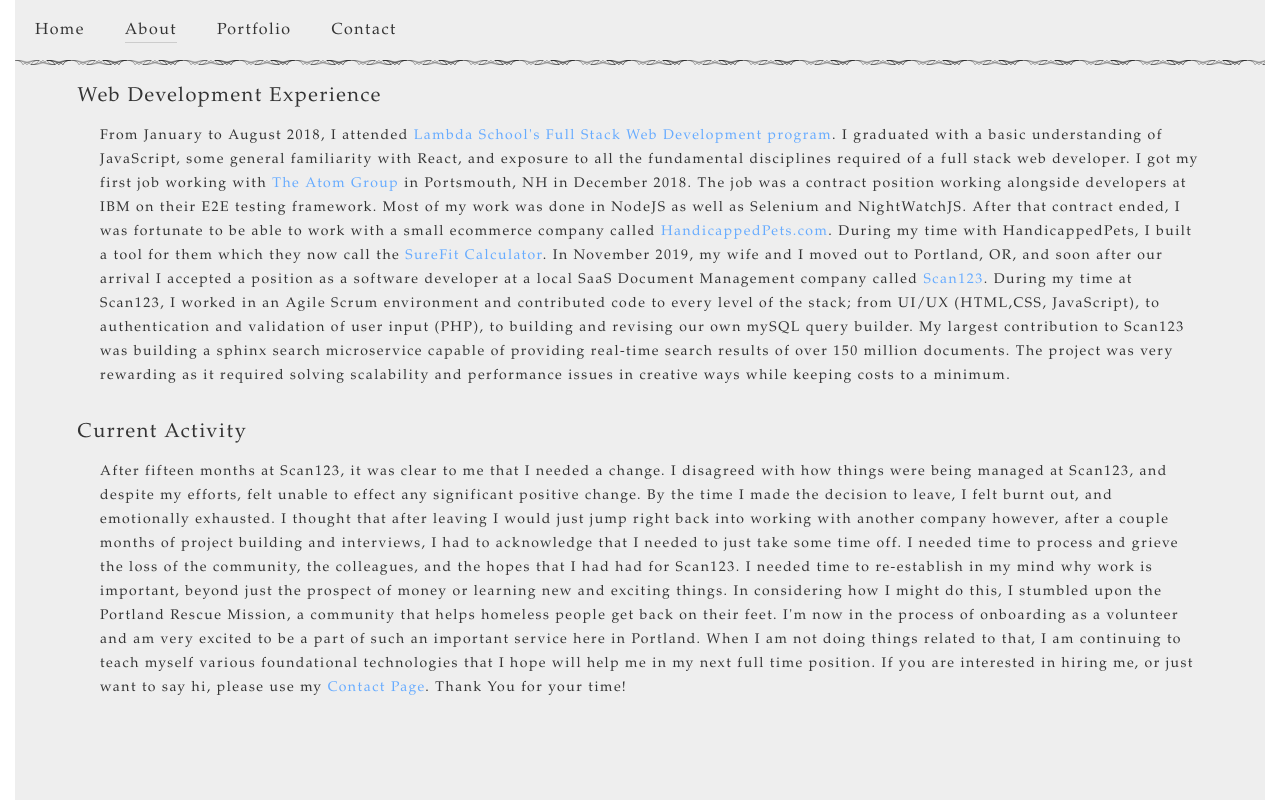
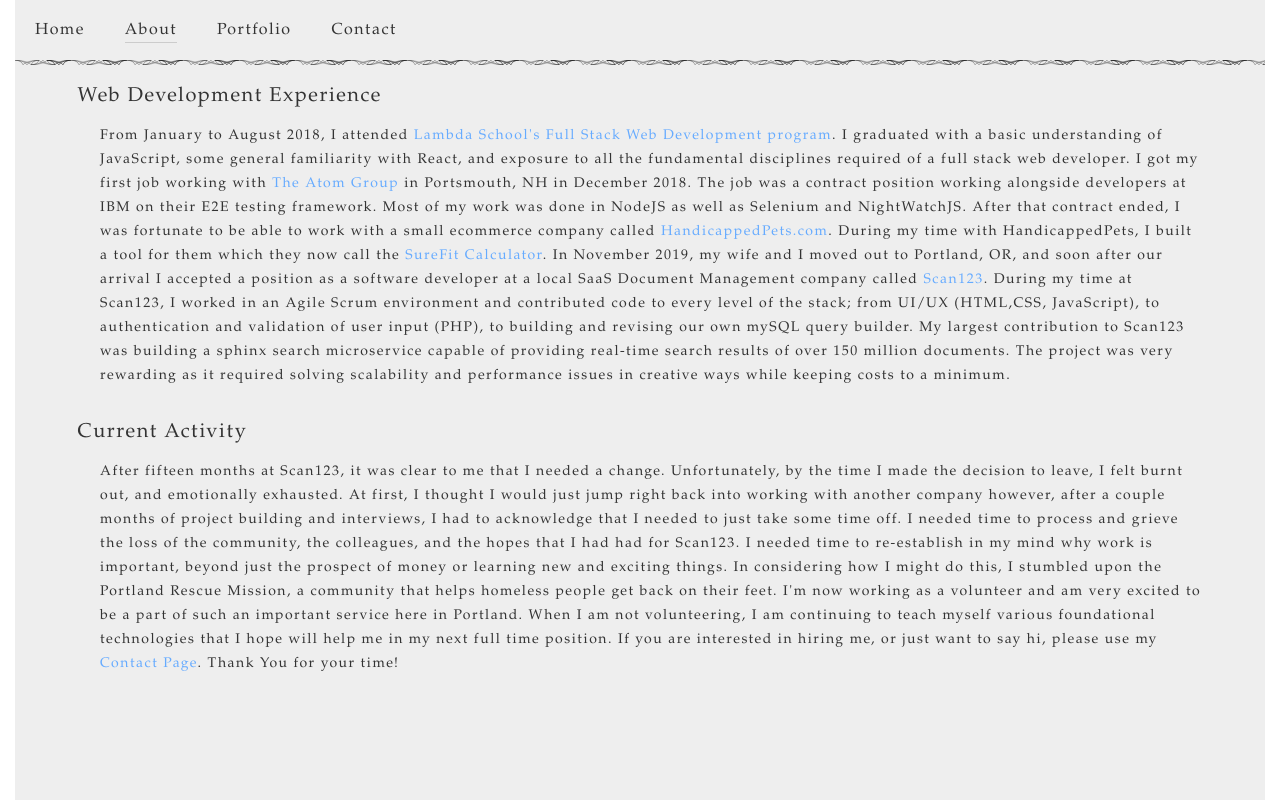
Before and after one commit to waltersgwoodward/portfolio, a React (Create React App) app: page /about in a window 1280 px wide. Built offline with nearby package versions, Linux system fonts and the light colour scheme.

Commit message:
Update Bio

```diff
--- a/src/components/About/Bio.js
+++ b/src/components/About/Bio.js
@@ -58,14 +58,13 @@ The project was very rewarding as it required solving scalability and performanc
                     <div className="page-paragraph__wrap">
                         <div className="page-paragraph__header">Current Activity</div>
                         <div className="page__paragraph">After fifteen months at Scan123, it was clear to me that I needed a change.
-I disagreed with how things were being managed at Scan123, and despite my efforts, felt unable to effect any significant positive change.
-By the time I made the decision to leave, I felt burnt out, and emotionally exhausted.
-I thought that after leaving I would just jump right back into working with another company however, after a couple months of project building and interviews, I had to acknowledge that I needed to just take some time off.
+Unfortunately, by the time I made the decision to leave, I felt burnt out, and emotionally exhausted.
+At first, I thought I would just jump right back into working with another company however, after a couple months of project building and interviews, I had to acknowledge that I needed to just take some time off.
 I needed time to process and grieve the loss of the community, the colleagues, and the hopes that I had had for Scan123.
 I needed time to re-establish in my mind why work is important, beyond just the prospect of money or learning new and exciting things.
 In considering how I might do this, I stumbled upon the Portland Rescue Mission, a community that helps homeless people get back on their feet.
-I'm now in the process of onboarding as a volunteer and am very excited to be a part of such an important service here in Portland.
-When I am not doing things related to that, I am continuing to teach myself various foundational technologies that I hope will help me in my next full time position.
+I'm now working as a volunteer and am very excited to be a part of such an important service here in Portland.
+When I am not volunteering, I am continuing to teach myself various foundational technologies that I hope will help me in my next full time position.
 If you are interested in hiring me, or just want to say hi, please use my <NavLink to="/contact" className="cards-header__link">Contact Page</NavLink>. Thank You for your time!
                         </div>
                     </div>
```
